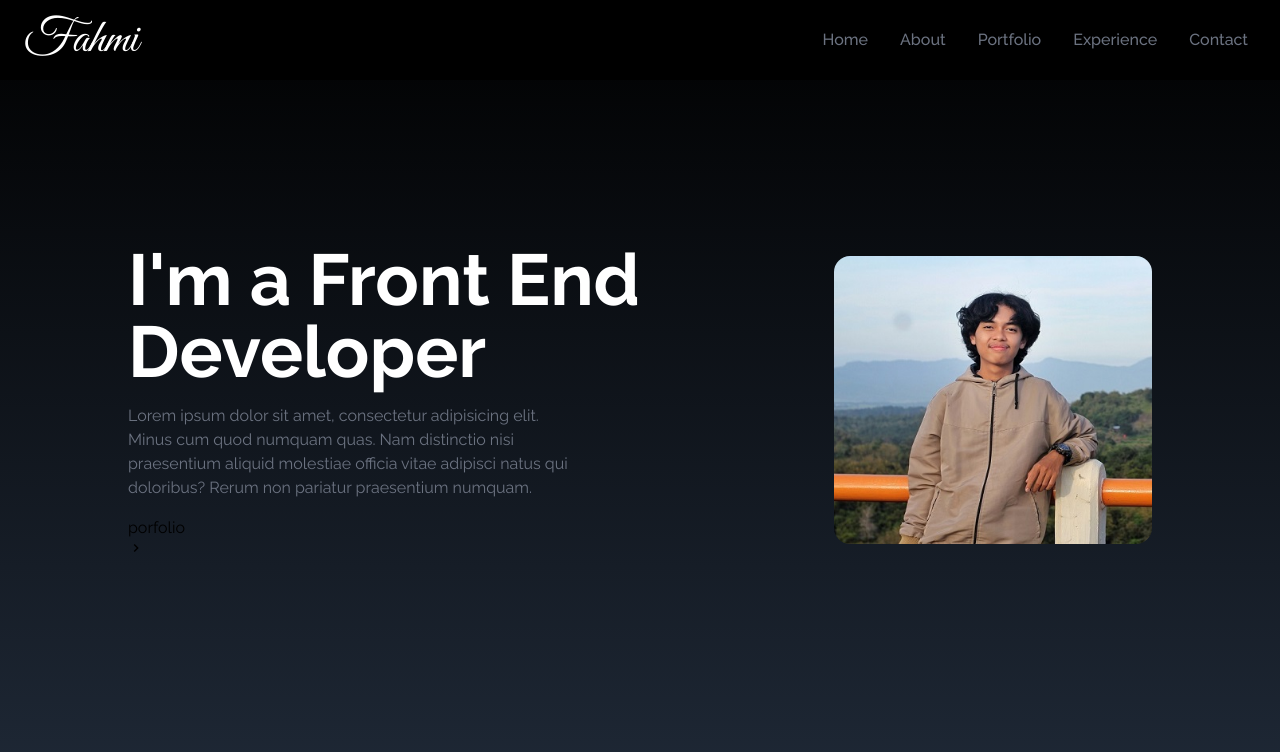
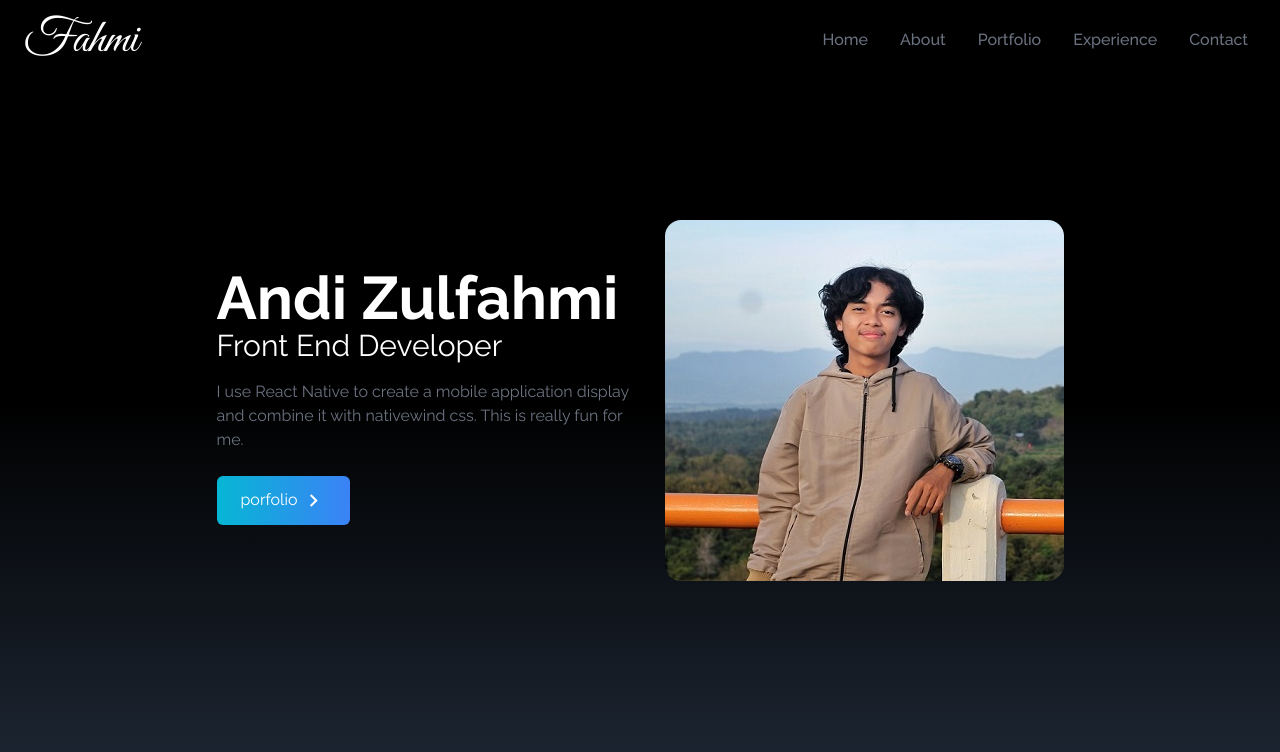
Before and after one commit to Andif2000/my_porfolio, a React (Create React App) app: page / in a window 1280 px wide. Shown: the top 752 px of the page. Built offline with nearby package versions, Linux system fonts and the light colour scheme.

Commit message:
Fixed Home Screen

```diff
--- a/src/components/Home.jsx
+++ b/src/components/Home.jsx
@@ -6,18 +6,21 @@ const Home = () => {
     return (
         <div
             name='home'
-            className='h-screen w-full bg-gradient-to-b from-black to-gray-800 '>
+            className='h-screen w-full bg-gradient-to-b from-black via-black  to-gray-800 '>
             <div
                 className='max-w-screen-lg mx-auto flex flex-col items-center justify-center h-full md:flex-row'>
                 <div className='flex flex-col justify-center h-full '>
-                    <h2 className='text-4xl sm:text-7xl font-bold text-white'>I'm  a Front End Developer</h2>
-                    <p className='text-gray-500 py-4 max-w-md'>Lorem ipsum dolor sit amet, consectetur adipisicing elit. Minus cum quod numquam quas. Nam distinctio nisi praesentium aliquid molestiae officia vitae adipisci natus qui doloribus? Rerum non pariatur praesentium numquam.</p>
+                    <h2 className='text-4xl sm:text-6xl font-bold text-white'>Andi Zulfahmi</h2>
+                    <h5 className='text-2xl sm:text-3xl  text-white'>Front End Developer</h5>
+                    <p className='text-gray-500 py-4 max-w-md pr-3'>I use React Native to create a mobile application display and combine it with nativewind css. This is really fun for me.</p>
 
                     <div>
-                        <button>
+                        <button className='group text-white w-fit px-6 py-3 my-2 flex items-center rounded-md bg-gradient-to-r from-cyan-500 to-blue-500 cursor-pointer '>
                             porfolio
-                            <span>
-                                <MdOutlineKeyboardArrowRight />
+                            <span className='group-hover:rotate-90 duration-300 '>
+                                <MdOutlineKeyboardArrowRight
+                                size={25}
+                                className='ml-1'/>
                             </span>
                         </button>
                     </div>
@@ -25,7 +28,7 @@ const Home = () => {
                 </div>
                 <div>
                     <img src={Fahmi} alt="my profile"
-                        className='rounded-2xl mx-auto w-2/3 md:w-full' />
+                        className='rounded-2xl mx-auto w-1/2 md:w-full' />
                 </div>
             </div>
 
```
